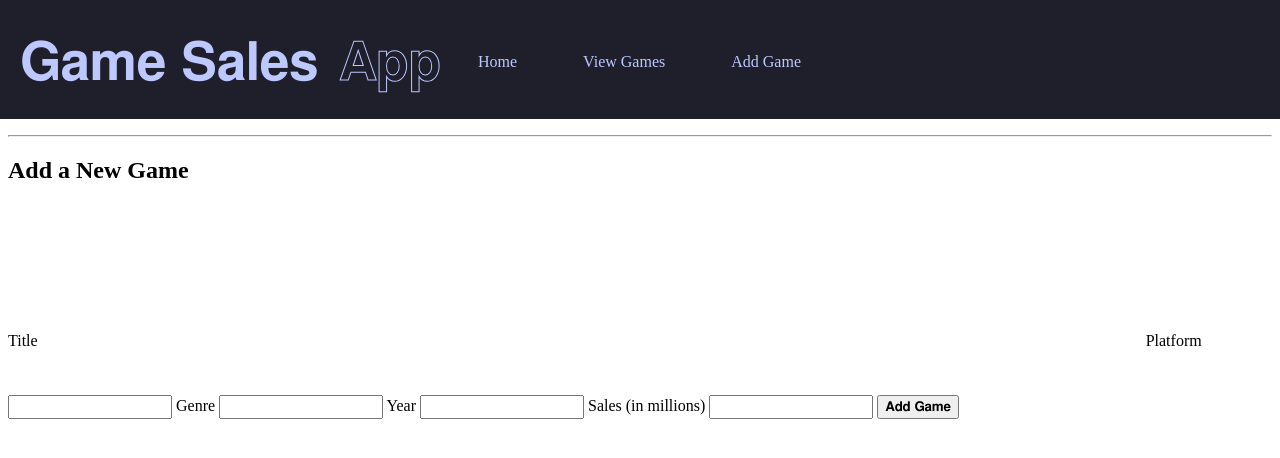
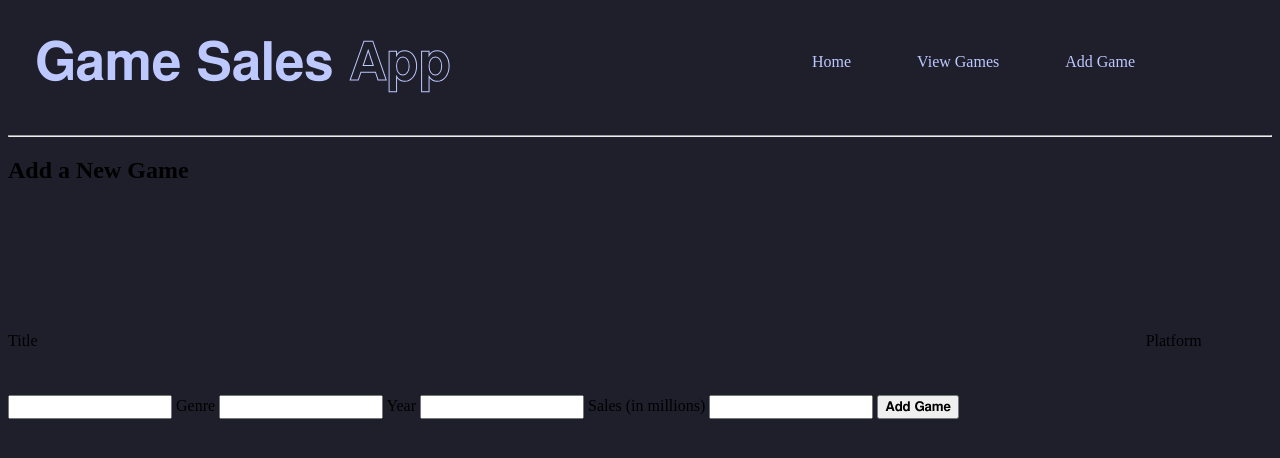
Before and after one commit to Geno-Seuala/11DTP, a Flask app: page /add in a window 1280 px wide; the page is wider, and only the part inside the window is pictured. Shown: the top 458 px of that part. Run offline with Flask 3, Linux system fonts and the light colour scheme.

Commit message:
fully styled index.html

```diff
--- a/game app/static/style.css
+++ b/game app/static/style.css
@@ -6,25 +6,36 @@
     font-family: Arial;
     src: url(FreeSansBold-Xgdd.ttf);
 }
+
 *{
     box-sizing: border-box;
 }
+html, body {
+    height: 100px;
+    padding: 0;
+    background-color: #1f1f2c;
+}
 #container{
+    height: 0px;
+}
 
 #homebackground{
     background-color: #1f1f2c;
     translate: -8px -26px;
-    width: 1903px;
+    width: 1913px;
+    overflow: hidden;
+    height: 826px;
+}
 
+#homebackground img{
+    opacity: 20%;
+    width: 1950px;
+    height: 1000px;
+    z-index: 5;
 }
-#homebackground img{
-    opacity: 3  0%;
-    width: 1903px;
-    z-index: 5;
 
-}
 #title{
-    transform: translateY(-1050px);
+    transform: translateY(-1020px);
     z-index: 10;
     font-family: Arial;
     font-size: 100pt;
@@ -49,19 +92,21 @@ h1{
     color: #bdc8ff;
     position: relative;
     padding-bottom: 20px;
-    padding-left: 20px;
+    padding-left: 35px;
+    z-index: 11;
+}
 
-}
 .righth1{
     color: #1f1f2c;
     -webkit-text-stroke: #bdc8ff;
     -webkit-text-stroke-width: 1px;
+    margin-left: -20px;
+    z-index: 2;
 }
 
 ul, h1{
     display: inline-block;
 }
-
 
 li a {
     height: 80px;
@@ -95,6 +139,7 @@ ul {
     border: #000c02;
     margin: 0;
     text-align: center;
+    margin-left: 324px;
     padding: 0;
     overflow: hidden;
     background-color: #3f280e;
@@ -103,35 +148,30 @@ ul {
 
 li {
     display: inline;
-    float: left
+    float: left;
 }
 
 #editbutton{
     all: unset;
+}
 
-}
-#editbutton:hover{
+#editbutton:hover{}
 
-}
-a{
+a{}
 
-}
 a:hover {
     background-color: rgb(86, 86, 86);
     color: gainsboro;
 }
-#upper{
 
-}
-p{
+#upper{}
 
-}
-h2{
+p{}
 
-}
-th{
+h2{}
 
-}
+th{}
+
 table{
     padding-top: 10px;
     padding-left: 600px;
--- a/game app/templates/index.html
+++ b/game app/templates/index.html
@@ -19,6 +19,10 @@
     <div id="title">
         <p>Welcome to the Game Sales App!</p>
     </div>
-<p>Use the navigation menu to view, add, edit, or delete game sales data.</p>
+<p id=desc>Use the navigation menu to view, add, edit, or delete game sales data.</p>
+
+    <form style="display: inline" action="{{ url_for('add_game') }}" method="get">
+        <button>Add A Game!</button>
+    </form>
 </div>
 {% endblock %}
```
Also changed, not shown: other parts of game app/static/style.css (+34 -3 lines).
